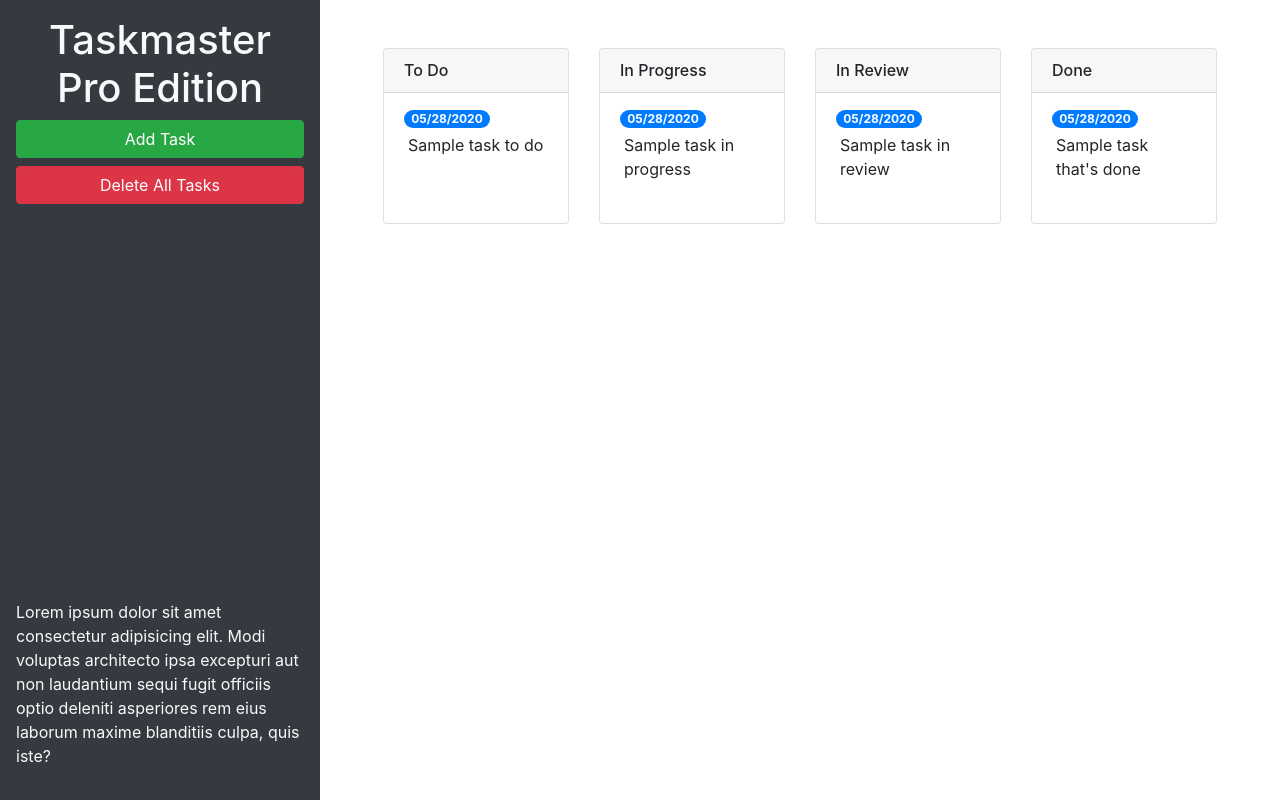
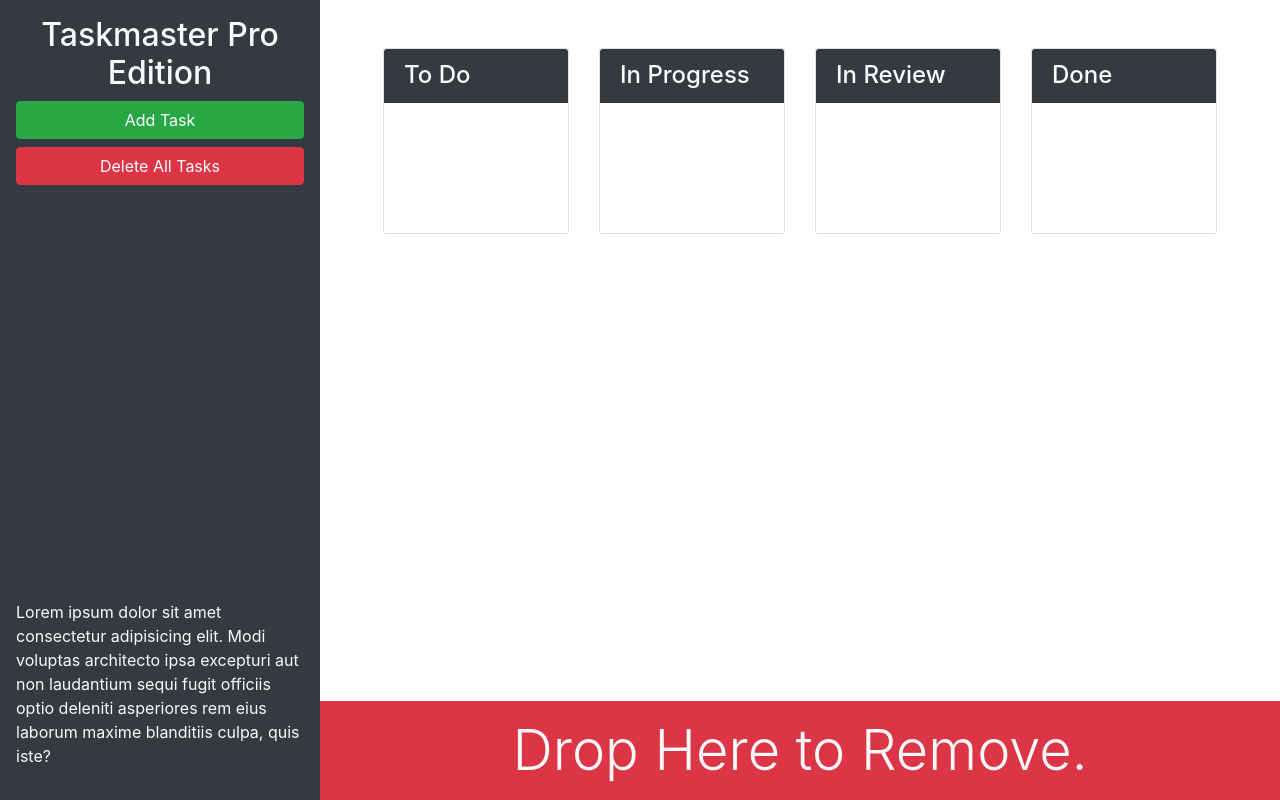
Before and after one commit to bganser15/taskmaster-pro, a plain HTML site: page index.html in a window 1280 px wide. Drawn offline with nearby package versions, Linux system fonts and the light colour scheme.

Commit message:
edit colors and drag and drop trash

```diff
--- a/assets/css/style.css
+++ b/assets/css/style.css
@@ -1,7 +1,11 @@
 ul.list-group {
   min-height: 130px;
 }
-/*adjusted card titles*/
+/*adjusted card and header titles*/
 h2 {
   font-size: medium;
 }
+
+h1 {
+  font-size: xx-large;
+}
--- a/index.html
+++ b/index.html
@@ -1,115 +1,92 @@
 <!DOCTYPE html>
 <html lang="en">
+
 <head>
-    <meta charset="UTF-8" />
-    <meta name="viewport" content="width=device-width, initial-scale=1.0" />
-    <meta http-equiv="X-UA-Compatible" content="ie=edge" />
-    <link
-      rel="stylesheet"
-      href="https://cdnjs.cloudflare.com/ajax/libs/twitter-bootstrap/4.3.1/css/bootstrap.min.css"
-    />
+  <meta charset="UTF-8">
+  <meta name="viewport" content="width=device-width, initial-scale=1.0">
+  <meta http-equiv="X-UA-Compatible" content="ie=edge">
+  <link rel="stylesheet" href="https://cdnjs.cloudflare.com/ajax/libs/twitter-bootstrap/4.3.1/css/bootstrap.min.css">
   <link rel="stylesheet" href="./assets/css/style.css" />
   <title>Taskmaster Pro</title>
 </head>
 
 <body>
+
   <div class="row min-vh-100 no-gutters">
-      <header
-        class="col-12 col-lg-3 bg-dark text-light d-flex flex-column p-4 p-lg-3"
-      >
-        <h1 class="text-center">Taskmaster Pro Edition</h1>
-        <button
-          id="create-task"
-          class="btn btn-block btn-success"
-          data-toggle="modal"
-          data-target="#task-form-modal"
-        >
-          Add Task
-        </button>
-        <button id="remove-tasks" class="btn btn-block btn-danger">
-          Delete All Tasks
-        </button>
-        <p class="mt-auto">
-          Lorem ipsum dolor sit amet consectetur adipisicing elit. Modi voluptas
-          architecto ipsa excepturi aut non laudantium sequi fugit officiis
-          optio deleniti asperiores rem eius laborum maxime blanditiis culpa,
-          quis iste?
-        </p>
+    <header class="col-12 col-lg-3 bg-dark text-light sticky-top d-flex flex-column p-4 p-lg-3">
+      <div>
+        <h1 class="text-center"><span class="oi oi-task d-inline d-lg-none"></span>
+          Taskmaster Pro Edition</h1>
+        <div class="ml-md-auto w-100 w-md-auto">
+          <button id="create-task" class="btn btn-block btn-success" data-toggle="modal"
+            data-target="#task-form-modal">Add Task</button>
+          <button id="remove-tasks" class="btn btn-block btn-danger mb-2 mb-md-4"></span>Delete All Tasks</button>
+        </div>
+      </div>
+      <p class="mt-auto d-none d-lg-block">Lorem ipsum dolor sit amet consectetur adipisicing elit. Modi voluptas
+        architecto ipsa
+        excepturi aut non laudantium sequi fugit officiis optio deleniti asperiores rem eius laborum maxime blanditiis
+        culpa, quis iste?</p>
     </header>
-      <main class="col-12 col-lg-9">
+    <main class="col-12 col-lg-9 d-flex flex-column">
       <div class="m-5 row justify-content-around">
+          <!--  -->
           <div class="col-12 col-md-6 col-xl-3 mb-3">
             <div class="card">
-              <h2 class="card-header">To Do</h2>
+              <h4 class="card-header bg-dark text-light">
+                To Do
+              </h4>
               <ul id="list-toDo" class="list-group list-group-flush">
-                <li class="list-group-item">
-                  <span class="badge badge-primary badge-pill">05/28/2020</span>
-                  <p class="m-1">Sample task to do</p>
-                </li>
               </ul>
             </div>
           </div>
-          <!-- in progress start -->
+          <!--  -->
           <div class="col-12 col-md-6 col-xl-3 mb-3">
             <div class="card">
-              <h2 class="card-header">In Progress</h2>
+              <h4 class="card-header bg-dark text-light">
+                In Progress
+              </h4>
               <ul id="list-inProgress" class="list-group list-group-flush">
-                <li class="list-group-item">
-                  <span class="badge badge-primary badge-pill">05/28/2020</span>
-                  <p class="m-1">Sample task in progress</p>
-                </li>
               </ul>
             </div>
           </div>
-          <!-- in review start -->
+          <!--  -->
           <div class="col-12 col-md-6 col-xl-3 mb-3">
             <div class="card">
-              <h2 class="card-header">In Review</h2>
+              <h4 class="card-header bg-dark text-light">
+                In Review
+              </h4>
               <ul id="list-inReview" class="list-group list-group-flush">
-                <li class="list-group-item">
-                  <span class="badge badge-primary badge-pill">05/28/2020</span>
-                  <p class="m-1">Sample task in review</p>
-                </li>
               </ul>
             </div>
           </div>
-          <!-- in review end -->
-          <!-- done start -->
+          <!--  -->
           <div class="col-12 col-md-6 col-xl-3 mb-3">
             <div class="card">
-              <h2 class="card-header">Done</h2>
+              <h4 class="card-header bg-dark text-light">
+                Done
+              </h4>
               <ul id="list-done" class="list-group list-group-flush">
-                <li class="list-group-item">
-                  <span class="badge badge-primary badge-pill">05/28/2020</span>
-                  <p class="m-1">Sample task that's done</p>
-                </li>
               </ul>
             </div>
           </div>
-          <!-- done end -->
+      </div>
+      <div class="mt-auto" id="trash">
+        <div class="w-100 bg-danger p-3 text-center text-light display-4">
+          Drop Here to Remove.
+        </div>
       </div>
     </main>
   </div>
 
   <!-- Modal -->
-    <div
-      class="modal fade"
-      id="task-form-modal"
-      tabindex="-1"
-      role="dialog"
-      aria-labelledby="task-form-modal"
-      aria-hidden="true"
-    >
+  <div class="modal fade" id="task-form-modal" tabindex="-1" role="dialog" aria-labelledby="task-form-modal"
+    aria-hidden="true">
     <div class="modal-dialog modal-dialog-centered" role="document">
       <div class="modal-content">
         <div class="modal-header">
           <h5 class="modal-title" id="task-form-modal">Add New Task</h5>
-            <button
-              type="button"
-              class="close"
-              data-dismiss="modal"
-              aria-label="Close"
-            >
+          <button type="button" class="close" data-dismiss="modal" aria-label="Close">
             <span aria-hidden="true">&times;</span>
           </button>
         </div>
@@ -117,32 +94,16 @@
           <form>
             <div class="form-group">
               <label for="modalTaskDescription">Task description</label>
-                <textarea
-                  class="form-control"
-                  id="modalTaskDescription"
-                  rows="3"
-                ></textarea>
+              <textarea class="form-control" id="modalTaskDescription" rows="3"></textarea>
             </div>
             <div class="form-group">
               <label for="modalDueDate">Due date</label>
-                <input
-                  class="form-control"
-                  type="text"
-                  id="modalDueDate"
-                  placeholder="mm/dd/yyyy"
-                  autocomplete="off"
-                />
+              <input type="text" class="form-control" id="modalDueDate" placeholder="mm/dd/yyyy" autocomplete="off" />
             </div>
           </form>
         </div>
         <div class="modal-footer">
-            <button
-              type="button"
-              class="btn btn-secondary"
-              data-dismiss="modal"
-            >
-              Close
-            </button>
+          <button type="button" class="btn btn-secondary" data-dismiss="modal">Close</button>
           <button type="button" class="btn btn-primary">Save Task</button>
         </div>
       </div>
@@ -154,4 +115,5 @@
   <script src="https://cdnjs.cloudflare.com/ajax/libs/twitter-bootstrap/4.3.1/js/bootstrap.min.js"></script>
   <script src="./assets/js/script.js"></script>
 </body>
+
 </html>
```
Lines whose indentation alone changed are shown as unchanged.
